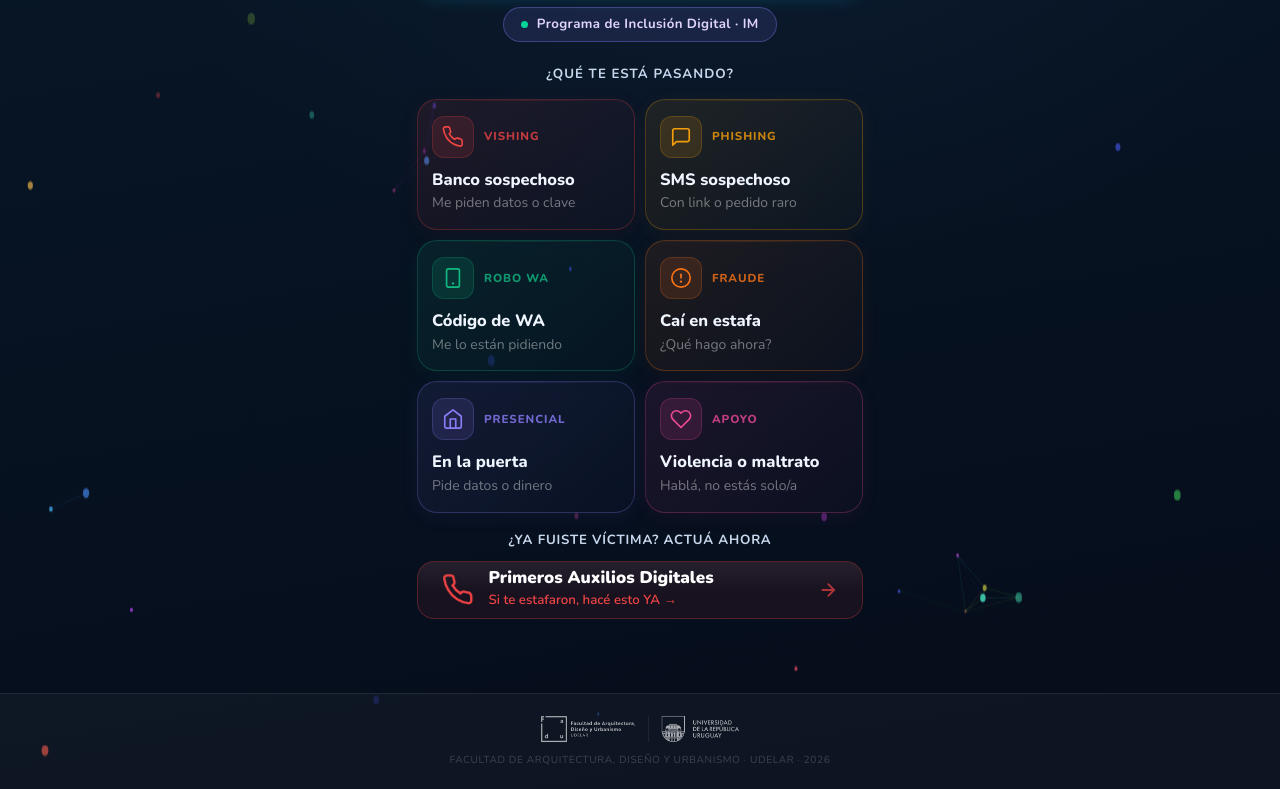
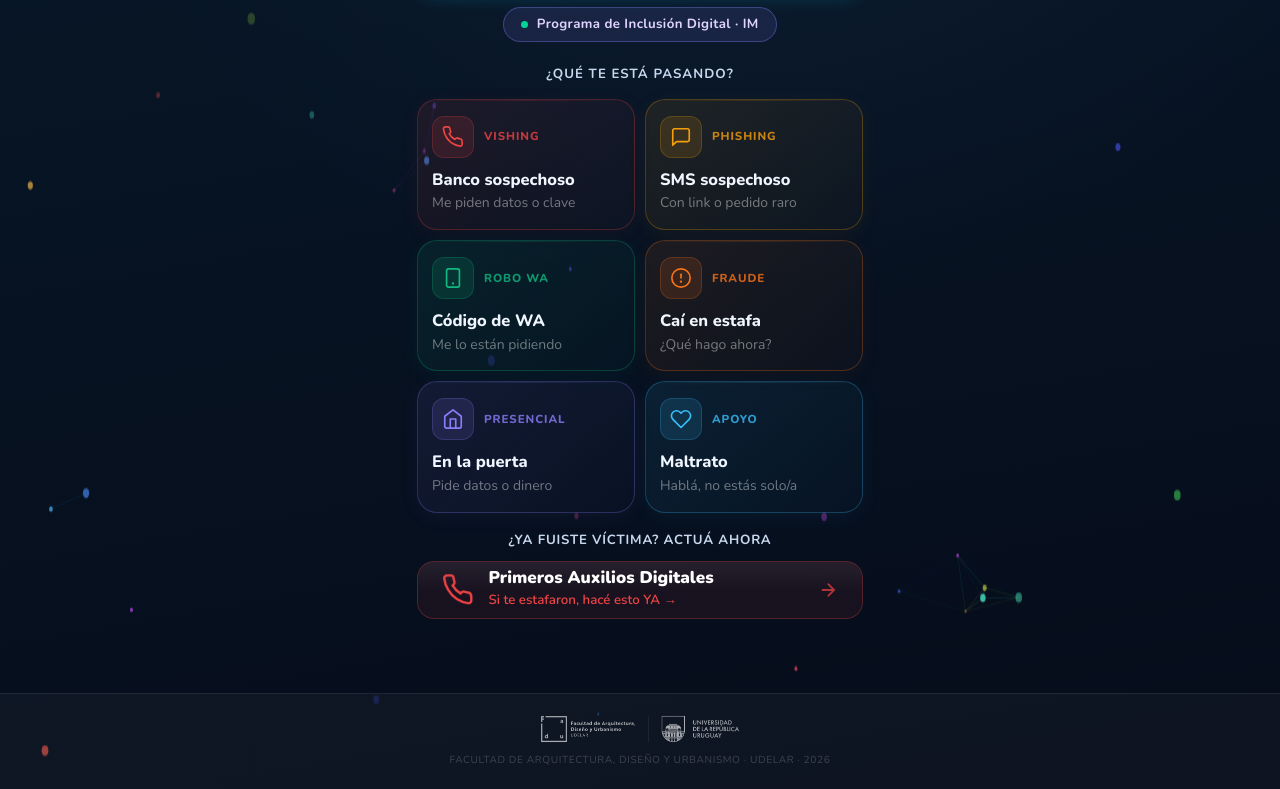
Before and after one commit to Ekstrakaa/escudo-digital-familiar, a React (Vite) app: page / in a window 1280 px wide. Shown: the part 1130-1919 px from the top of the page. Built offline with nearby package versions, Linux system fonts and the light colour scheme.

Commit message:
Update HomeScreen.jsx

```diff
--- a/src/screens/HomeScreen.jsx
+++ b/src/screens/HomeScreen.jsx
@@ -94,8 +94,8 @@ const SITUATIONS = [
   },
   {
     svg: `<svg width="22" height="22" viewBox="0 0 24 24" fill="none" stroke="currentColor" stroke-width="1.8" stroke-linecap="round" stroke-linejoin="round"><path d="M20.84 4.61a5.5 5.5 0 0 0-7.78 0L12 5.67l-1.06-1.06a5.5 5.5 0 0 0-7.78 7.78l1.06 1.06L12 21.23l7.78-7.78 1.06-1.06a5.5 5.5 0 0 0 0-7.78z"/></svg>`,
-    title: 'Violencia o maltrato', desc: 'Hablá, no estás solo/a',
-    color: '#ec4899', bg: 'rgba(236,72,153,.04)', border: 'rgba(236,72,153,.30)',
+    title: 'Maltrato', desc: 'Hablá, no estás solo/a',
+    color: '#38bdf8', bg: 'rgba(56,189,248,.04)', border: 'rgba(56,189,248,.30)',
     tag: 'APOYO',
     msg: 'Sufrí violencia o maltrato y me siento vulnerable, ¿qué puedo hacer?',
   },
```
